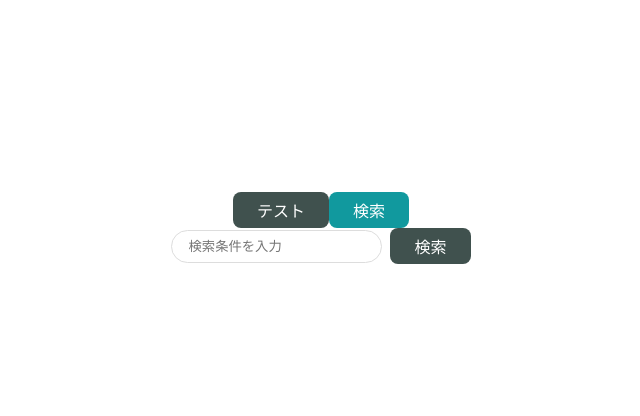
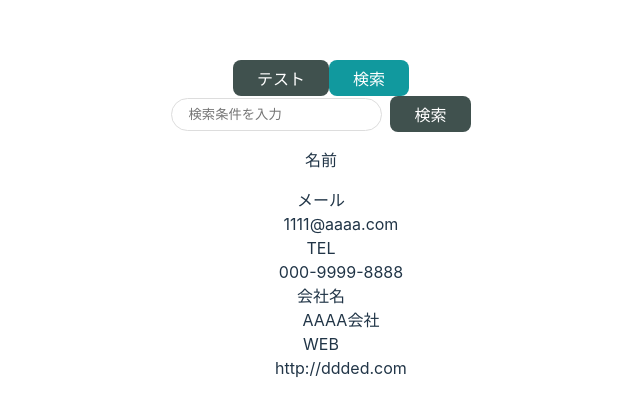
Before and after one commit to yuuta-git12/React-AtomicDesign, a React (Vite) app: page / in a window 1280 px wide. Shown: the part 172-588 px from the top of the page, without its empty margins (319-959 px from the left). Built offline with nearby package versions, Linux system fonts and the light colour scheme.

Commit message:
UserCardのorganism作成 1

```diff
--- a/src/App.jsx
+++ b/src/App.jsx
@@ -5,6 +5,7 @@ import './App.css'
 import { PrimaryButton } from './components/atoms/button/PrimaryButton'
 import { SecondaryButton } from './components/atoms/button/SecondaryButton'
 import { SearchInput } from './components/molecules/SearchInput'
+import { UserCard  } from './components/organisms/user/UserCard'
 
 function App() {
   return (
@@ -14,6 +15,7 @@ function App() {
         <SecondaryButton>検索</SecondaryButton>
 
         <SearchInput />
+        <UserCard />
       </div>
     </>
   )
--- /dev/null
+++ b/src/components/organisms/user/UserCard.jsx
@@ -0,0 +1,18 @@
+export const UserCard = () => {
+    return (
+        <div>
+            <imag alt="プロフィール" />
+            <p>名前</p>
+            <dl>
+                <dt>メール</dt>
+                <dd>1111@aaaa.com</dd>
+                <dt>TEL</dt>
+                <dd>000-9999-8888</dd>
+                <dt>会社名</dt>
+                <dd>AAAA会社</dd>
+                <dt>WEB</dt>
+                <dd>http://ddded.com</dd>
+            </dl>
+        </div>
+    )
+}
```
